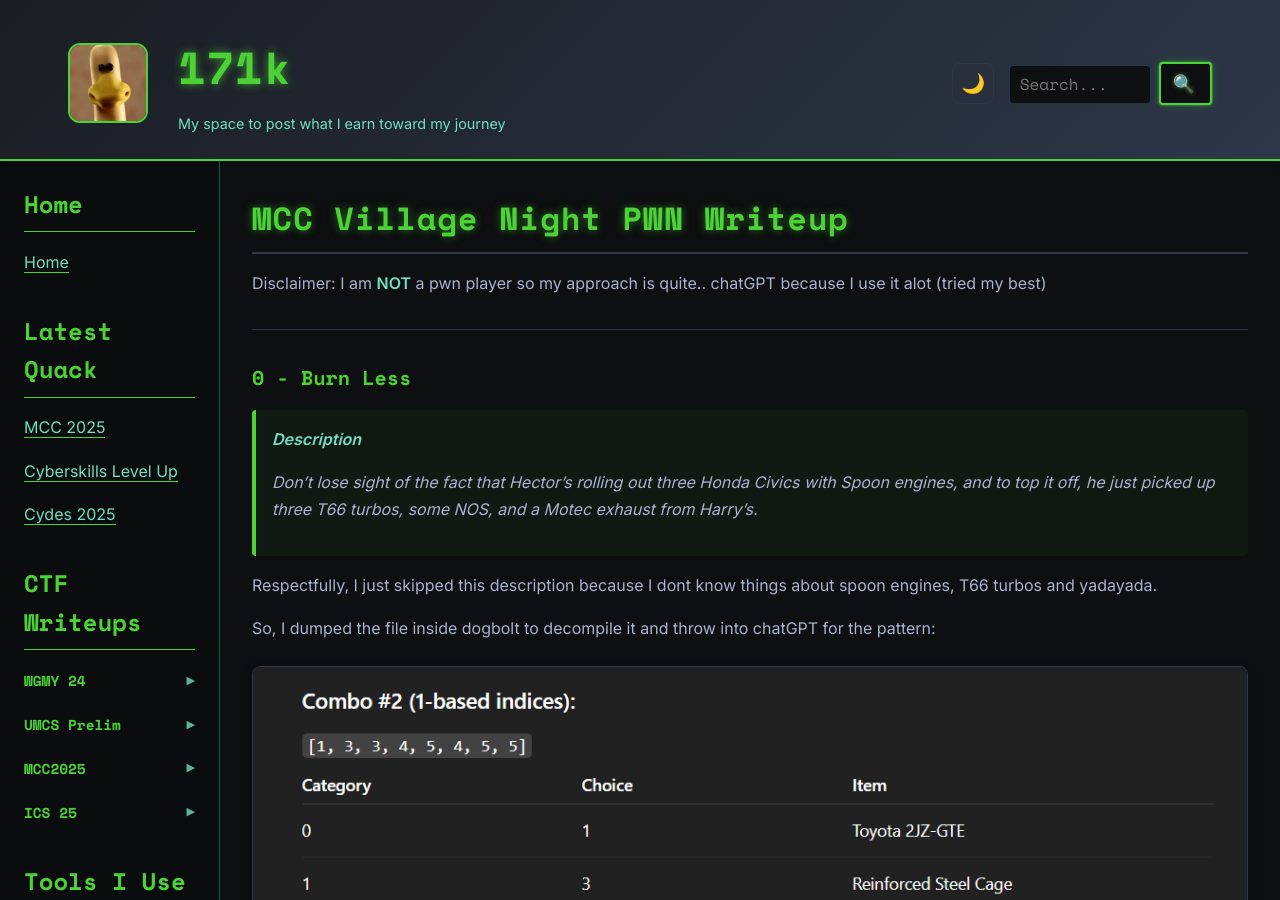
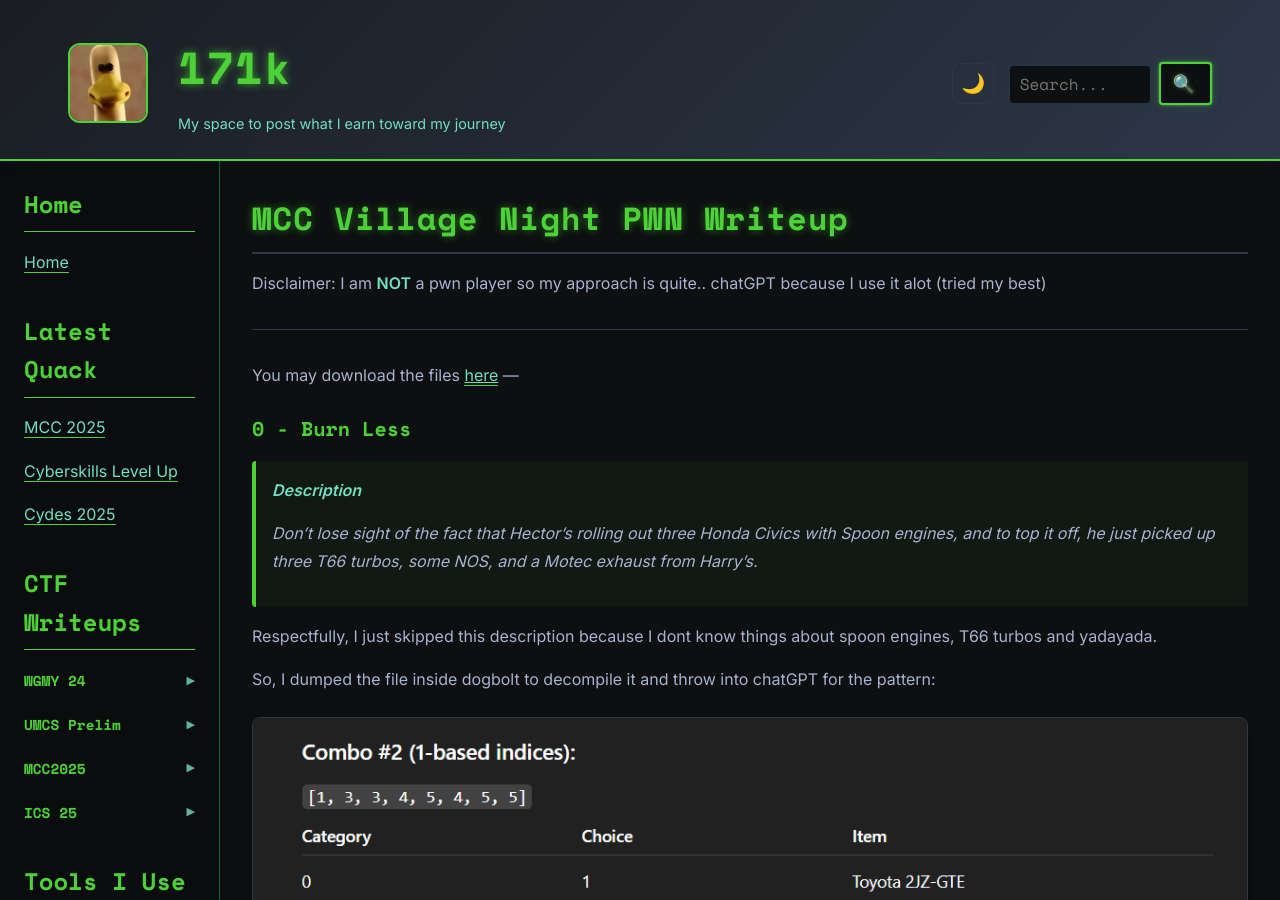
Before and after one commit to 171k/171k.github.io, a Jekyll site: the page built from _ctf/MCC2025/VillageNightWriteup.md, in a window 1280 px wide and 900 px high. Built offline with Jekyll 4.4.1, drawn with Linux system fonts in a browser that asks for light colours.

Commit message:
Update VillageNightWriteup.md

```diff
--- a/_ctf/MCC2025/VillageNightWriteup.md
+++ b/_ctf/MCC2025/VillageNightWriteup.md
@@ -12,7 +12,8 @@ ctf_event: "MCC2025"
 Disclaimer: I am **NOT** a pwn player so my approach is quite.. chatGPT because I use it alot (tried my best)
 
 ---
-
+You may download the files [here](https://github.com/171k/MCC25pwnVN)
+---
 ### 0 - Burn Less
 
 > **Description**
```
